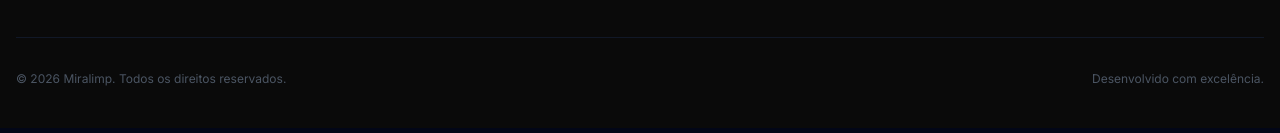
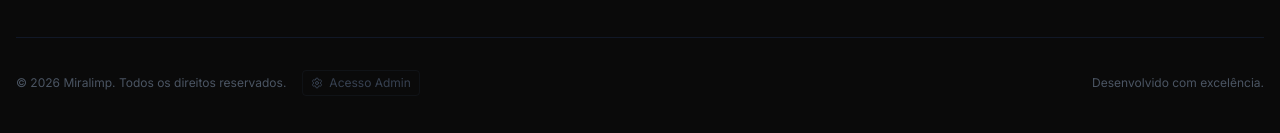
Before and after one commit to felipy1993/miralimp, a React (Vite) app: page / in a window 1280 px wide. Shown: the part 6504-6637 px from the top of the page. Built offline with nearby package versions, Linux system fonts and the light colour scheme; a web font is replaced by a local one.

Commit message:
feat: tornou o botão de admin mais visível no rodapé

```diff
--- a/components/Footer.tsx
+++ b/components/Footer.tsx
@@ -1,6 +1,6 @@
 import { type FC } from 'react';
 import { COMPANY_NAME, REGION, INSTAGRAM_LINK, PHONE_DISPLAY, PHONE_LINK } from '../constants';
-import { Instagram, MapPin, Phone, Clock, Mail, Lock } from 'lucide-react';
+import { Instagram, MapPin, Phone, Clock, Mail, Settings } from 'lucide-react';
 
 interface FooterProps {
   onAdminClick?: () => void;
@@ -89,15 +89,15 @@ const Footer: FC<FooterProps> = ({ onAdminClick }) => {
         </div>
 
         <div className="border-t border-gray-900 pt-8 flex flex-col md:flex-row justify-between items-center gap-4 text-xs text-gray-600">
-          <div className="flex items-center gap-2">
+          <div className="flex items-center gap-4">
             <p>&copy; {new Date().getFullYear()} {COMPANY_NAME}. Todos os direitos reservados.</p>
-            {/* Subtle hidden Admin link */}
+            {/* Visible Admin Access Button */}
             <button
               onClick={onAdminClick}
-              className="opacity-0 hover:opacity-10 transition-opacity ml-2 p-1 text-white flex items-center justify-center"
-              title="Acesso Restrito"
+              className="flex items-center gap-1.5 text-gray-700 hover:text-brand-gold transition-colors border border-gray-800/30 px-2 py-1 rounded"
             >
-              <Lock size={10} />
+              <Settings size={12} />
+              <span>Acesso Admin</span>
             </button>
           </div>
           <p>Desenvolvido com excelência.</p>
```
